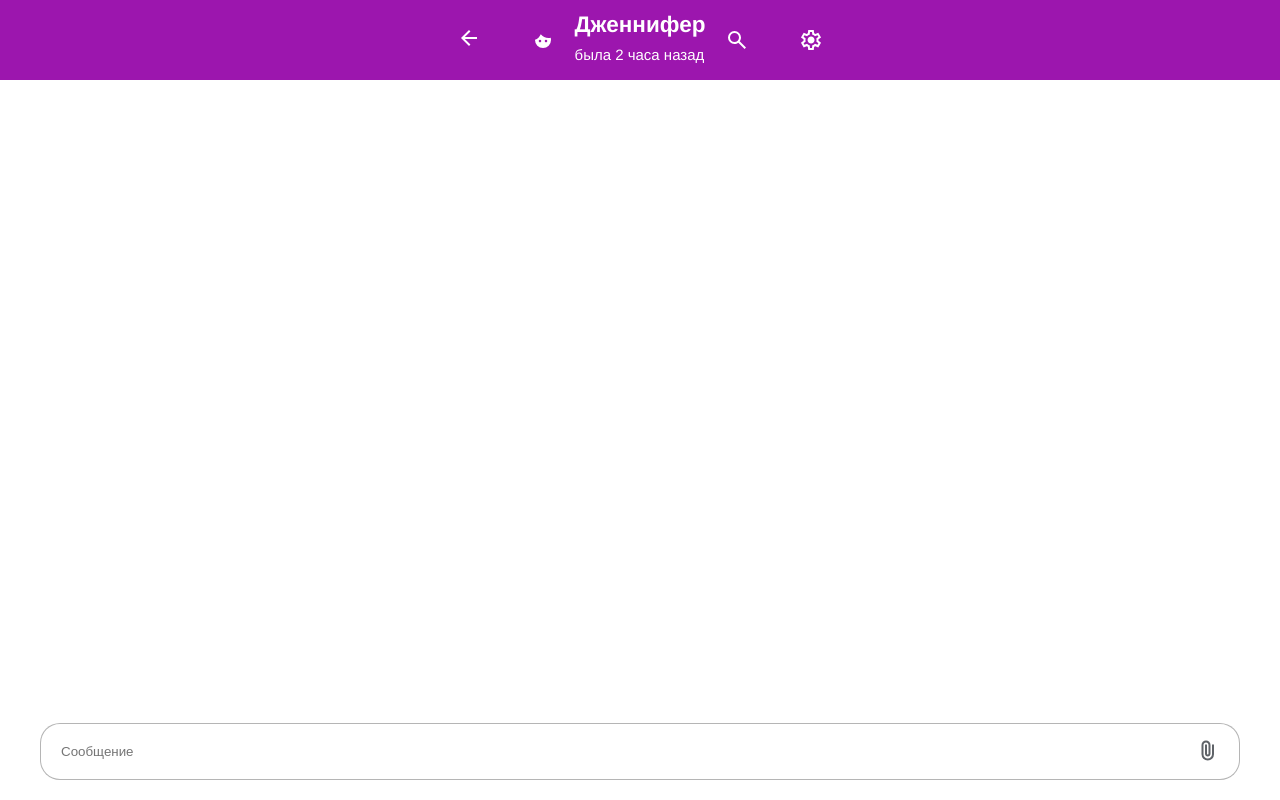
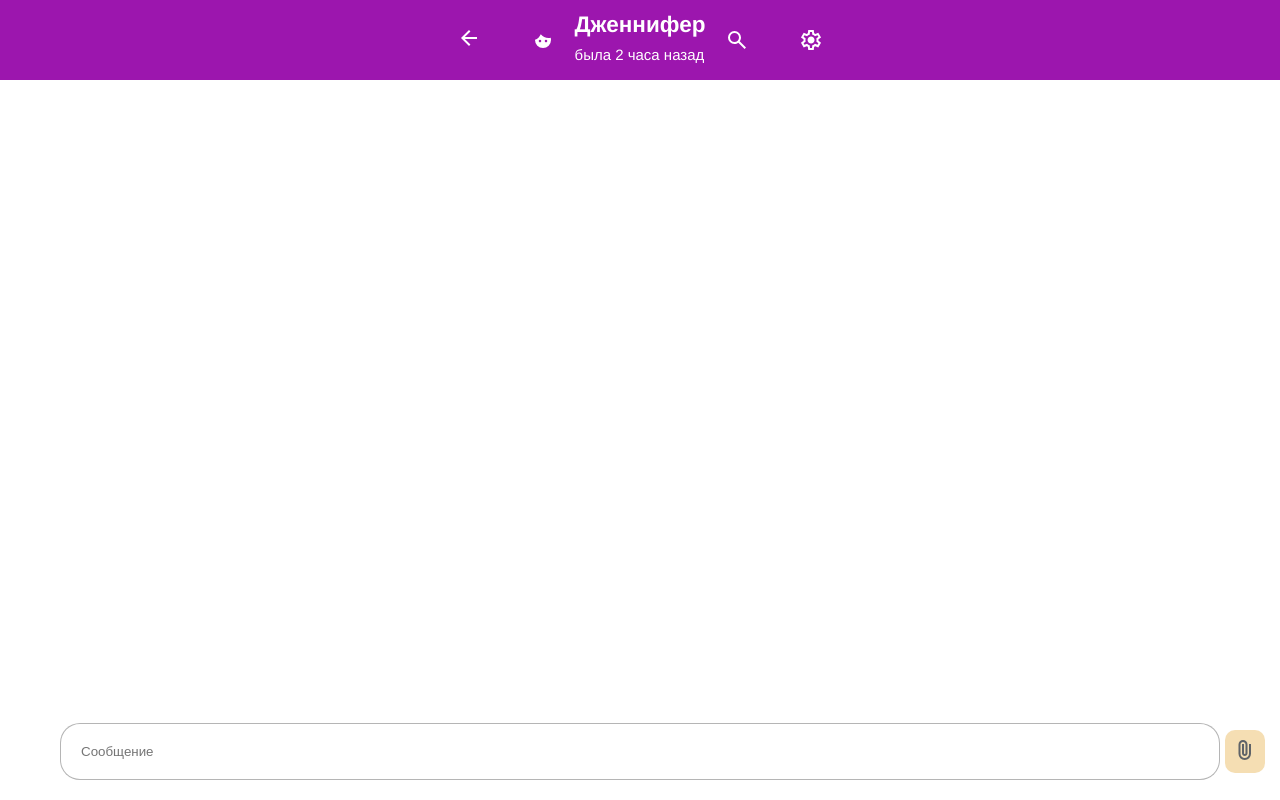
Before and after one commit to MukhametDev/2024-2-VK-EDU-Frontend-M-Zhanbekov, a website built with webpack: page src/index.html in a window 1280 px wide. Built offline with nearby package versions, Linux system fonts and the light colour scheme.

Commit message:
Исправит иконку отправки сообщения

```diff
--- a/src/index.css
+++ b/src/index.css
@@ -30,7 +30,6 @@ body {
     height: 100vh;
     justify-content: center;
     align-items: center;
-    /*padding: 0px 20px;*/
     max-width: 100%;
 }
 
@@ -87,17 +86,19 @@ body {
 .form {
     min-width: 100%;
     max-width: 800px; /* Ограничение максимальной ширины */
-    display: block;
+    display: flex;
     margin-bottom: 20px;
     position: relative;
+    align-items: center;
+    gap: 5px;
+    padding: 0 20px;
 }
 
 .form-icon  {
-    position: absolute;
-    right: 20px;
+    background: wheat;
+    padding:8px;
+    border-radius: 10px;
     fill: #5f6368;
-    top: 50%;
-    transform: translateY(-50%);
     cursor: pointer;
 }
 
```
